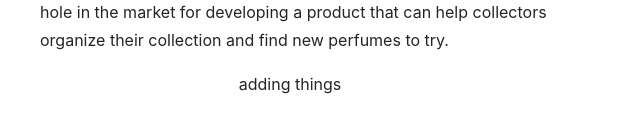
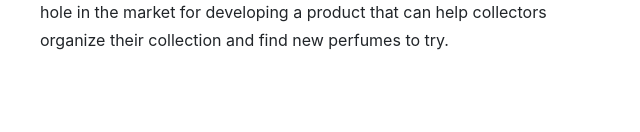
Before and after one commit to corrinmorgan/202corrinmorgan.github.io, a plain HTML site: page index.html in a window 1280 px wide. Shown: the part 1322-1454 px from the top of the page, without its empty margins (30-670 px from the left). Drawn offline with Linux system fonts and the light colour scheme.

Commit message:
Removing a Line Removing a Line

```diff
--- a/index.html
+++ b/index.html
@@ -61,7 +61,6 @@
                         perfumes to try.
                     </p>
                 <p class="leftie"> </p>
-                <p> adding things</p>
             </div>
         </section>
 
```
